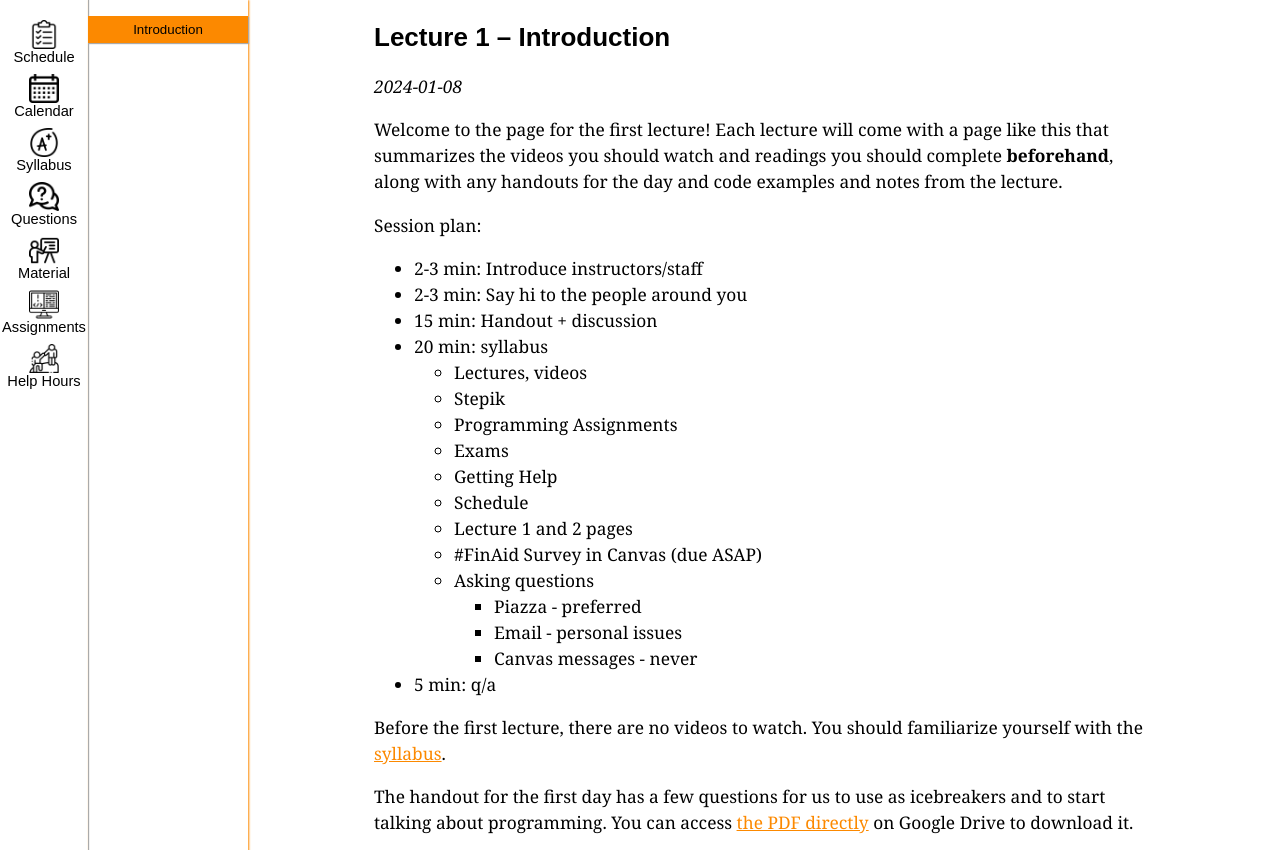
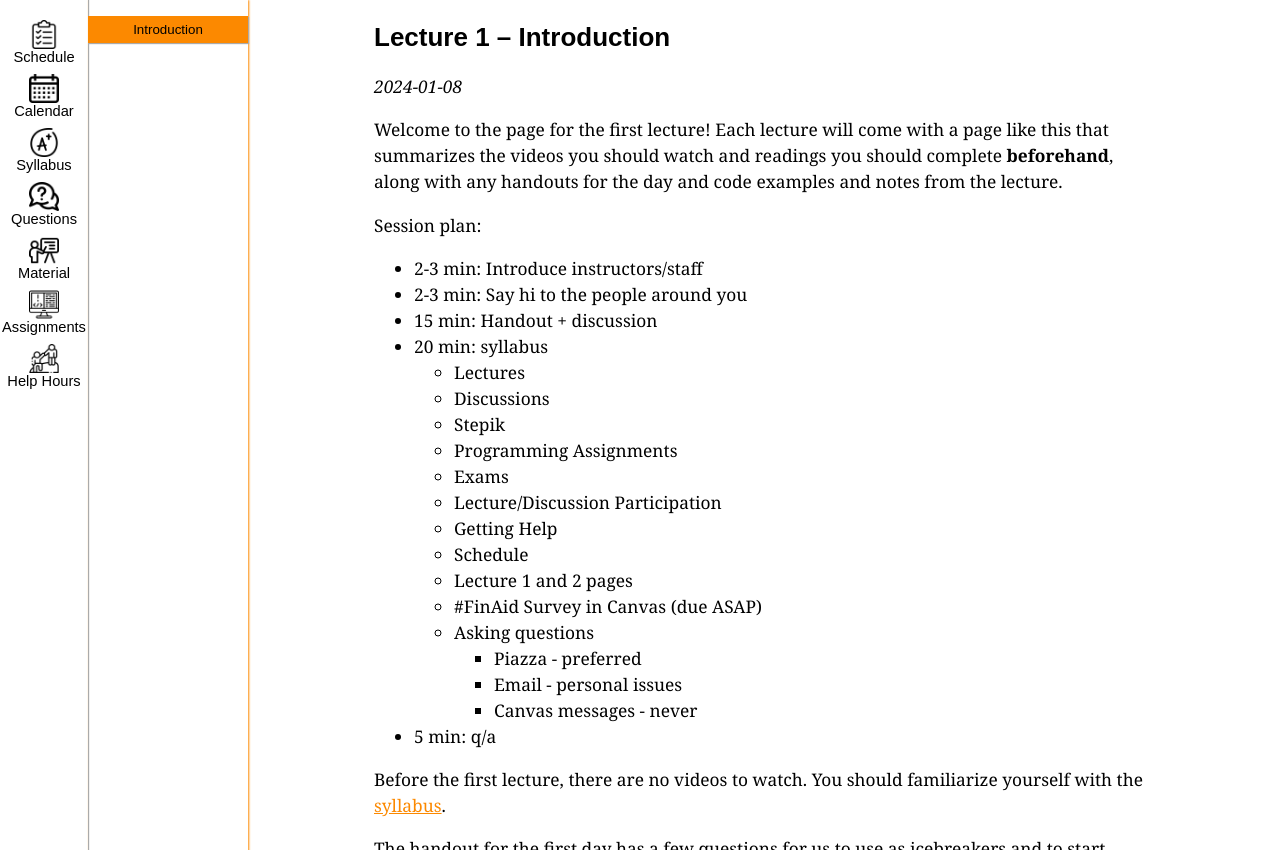
Before and after one commit to ucsd-cse8b-w24/ucsd-cse8b-w24, a Jekyll site: the page built from _lectures/lecture1.md, in a window 1280 px wide and 900 px high, cut to the strip 0-850 px from the top of the window. Built offline with Jekyll 4.4.1, drawn with Linux system fonts in a browser that asks for light colours.

Commit message:
Update lecture1.md

```diff
--- a/_lectures/lecture1.md
+++ b/_lectures/lecture1.md
@@ -24,10 +24,12 @@ Session plan:
 - 2-3 min: Say hi to the people around you
 - 15 min: Handout + discussion
 - 20 min: syllabus
-    - Lectures, videos
+    - Lectures
+    - Discussions
     - Stepik
     - Programming Assignments
     - Exams
+    - Lecture/Discussion Participation
     - Getting Help
     - Schedule
     - Lecture 1 and 2 pages
```
